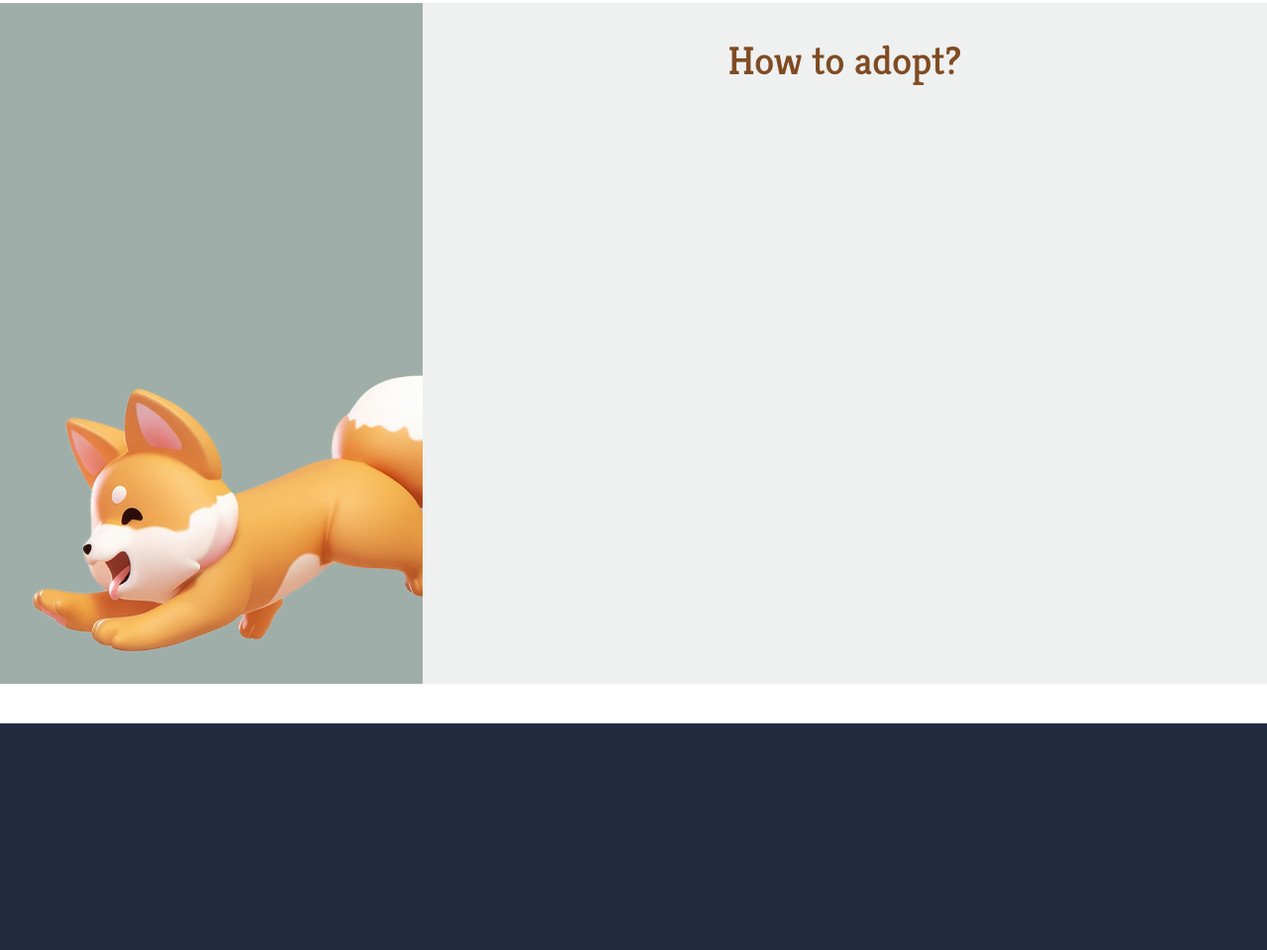
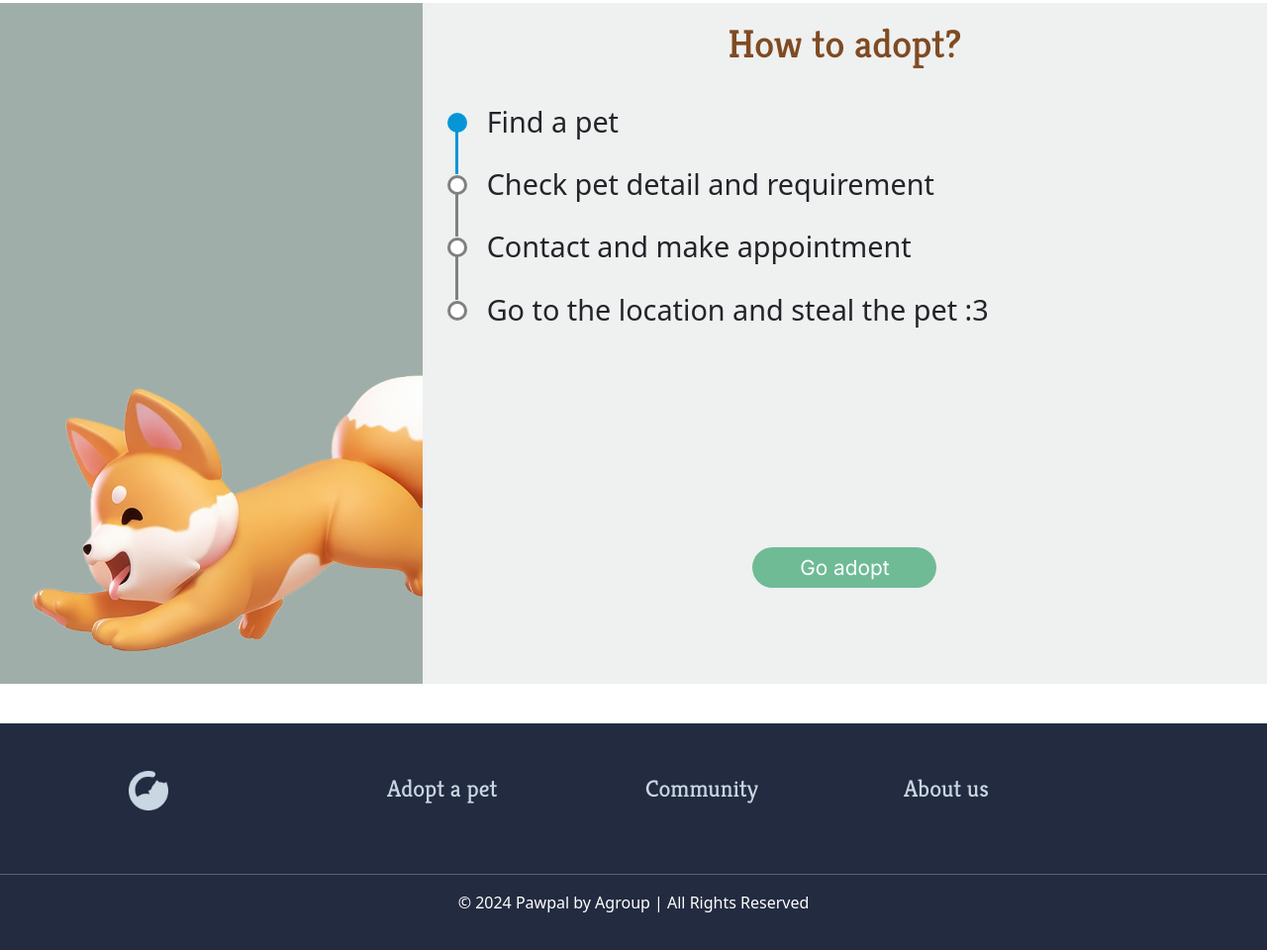
Before and after one commit to phg02/frontend4WebStudio, a plain HTML site: page index.html in a window 1280 px wide. Shown: the part 1525-2485 px from the top of the page at 99% size. Drawn offline with nearby package versions, Linux system fonts and the light colour scheme.

Commit message:
one-section-left

```diff
--- a/index.html
+++ b/index.html
@@ -81,11 +81,90 @@
             </div>
             <div class="process">
                 <h1>How to adopt?</h1>
+                <div class='step-wrapper'>
+                    <div class="container-step">
+                        <!-- completed -->
+                        <div class="step completed">
+                            <div class="v-stepper">
+                                <div class="circle"></div>
+                                <div class="line"></div>
+                            </div>
+
+                            <div class="content">
+                                Find a pet
+                            </div>
+                        </div>
+
+                        <!-- active -->
+                        <div class="step">
+                            <div class="v-stepper">
+                                <div class="circle"></div>
+                                <div class="line"></div>
+                            </div>
+
+                            <div class="content">
+                                Check pet detail and requirement
+                            </div>
+                        </div>
+
+                        <!-- empty -->
+                        <div class="step">
+                            <div class="v-stepper">
+                                <div class="circle"></div>
+                                <div class="line"></div>
+                            </div>
+
+                            <div class="content">
+                                Contact and make appointment
+                            </div>
+                        </div>
+
+                        <!-- regular -->
+                        <div class="step">
+                            <div class="v-stepper">
+                                <div class="circle"></div>
+                                <div class="line"></div>
+                            </div>
+
+                            <div class="content">
+                                Go to the location and steal the pet :3
+                            </div>
+                        </div>
+                    </div>
+
+                </div>
+                <div class="adopt-btn-container">
+                    <!-- insert link here -->
+                    <a hred="#" class="adopt-btn bottom-btn">Go adopt</a>
+                </div>
             </div>
         </div>
     </section>
     <section class="whiteblank"></section>
-    <footer></footer>
+    <footer>
+        <div class="container">
+            <div class="row p-5">
+                <div class="col-md-3 gap-bottom">
+                    <!-- fill link -->
+                    <a href="#"> <img src="images/light.png" height="40px" width="40px" style="color: white"></a>
+                </div>
+                <div class="col-lg-3">
+                    <!-- fill link -->
+                    <a href="#adopt-ad">Adopt a pet</a>
+                </div>
+                <div class="col-lg-3">
+                    <!-- fill link -->
+                    <a href="#community-ad">Community</a>
+                </div>
+                <div class="col-lg-3">
+                    <!-- fill link -->
+                    <a href="">About us</a>
+                </div>
+            </div>
+        </div>
+        <hr>
+        <p>&#xa9; 2024 Pawpal by Agroup | All Rights Reserved</p>
+    </footer>
 </body>
 
 </html>
--- a/stylesheet/homepage.css
+++ b/stylesheet/homepage.css
@@ -1,8 +1,17 @@
 @import "shared/fonts.css";
 @import "shared/buttons.css";
+@import "shared/process.css";
+:root{
+    --primary-bg-color: #faf3d8;
+    --secodary-bg-color: #D7DACA;
+    --footer-bg-color: #C8D7E2;
+}
 
+html {
+    scroll-behavior: smooth;
+  }
 .navbar-light {
-  background-color: #faf3d8 !important;
+  background-color: var(--primary-bg-color) !important;
 }
 nav h4 {
   color: #7f4b23 !important;
@@ -11,12 +20,13 @@ nav {
   display: block;
   position: fixed;
   font-family: 'Kreon', sans-serif;
+  width: 100vw;
 }
 
 #landingPart {
   height: 95vh;
-  width: 100%;
-  background-color: #faf3d8;
+  width: 100vw;
+  background-color: var(--primary-bg-color);
 }
 
 .grid-container {
@@ -76,16 +86,34 @@ nav {
     background-color: #EFF0F0;
     height: 100%;
     text-align: center;
+    width: 100%;
 }
 .process >h1{
-    padding: 4%;
+    padding-top: 2%;
+}
+.step-wrapper{
+    height: 70%;
 }
 
 footer{
     height: 30vh;
     background-color: #232B40;
 }
+hr{
+    color: white;
+}
 
+footer a{
+    text-decoration: none;
+    font-family: 'Kreon', sans-serif;
+    color: var(--footer-bg-color);
+    font-size: 1.5rem;
+}
+
+footer p{
+    color: white;
+    text-align: center;
+}
 @media (max-width: 768px) {
   .grid-container {
     grid-template-columns: 1fr;
@@ -118,4 +146,11 @@ footer{
     justify-self: flex-center;
     margin-left: 4rem;
     }
+    .gap-bottom{
+        margin-bottom: 1rem;
+    }
+    footer{
+        height: 45vh;
+        background-color: #232B40;
+    }
 }
--- a/stylesheet/shared/buttons.css
+++ b/stylesheet/shared/buttons.css
@@ -2,6 +2,7 @@
     --primary-btn-color: #B7845C;
     --primary-hover-btn-color: #E2AD83;
     --border-radius: 0.5rem;
+    --adopt-btn-color: #6FBB96;
 }
 
 .custom-btn{
@@ -15,3 +16,17 @@
 .custom-btn:hover{
     background-color: var(--primary-hover-btn-color);
 }
+
+.adopt-btn{
+    background-color: var(--adopt-btn-color);
+    padding: 0.5rem 3rem;
+    border-radius: 3rem;
+    text-decoration: none;
+    color: white;
+    font-size: 1.3rem;
+    font-family: 'Inter', sans-serif;
+}
+
+.adopt-btn:hover{
+    background-color: #BAE3CF;
+}
--- /dev/null
+++ b/stylesheet/shared/process.css
@@ -0,0 +1,98 @@
+.container-step {
+    width: 70%;
+    height: 100%;
+    font-size: 1.8rem;
+    padding:15px;
+  }
+
+  .step {
+
+    padding: 10px;
+
+    display: flex;
+    flex-direction: row;
+    justify-content: flex-start;
+
+    background-color: cream;
+  }
+
+  .v-stepper {
+    position: relative;
+  /*   visibility: visible; */
+  }
+
+
+  /* regular step */
+  .step .circle {
+    background-color: white;
+    border: 3px solid gray;
+    border-radius: 100%;
+    width: 20px;    /* +6 for border */
+    height: 20px;
+    display: inline-block;
+  }
+
+  .step .line {
+      top: 32px;
+    left: 8px;
+  /*   height: 120px; */
+    height: 100%;
+
+      position: absolute;
+      border-left: 3px solid gray;
+  }
+
+  .step.completed .circle {
+    visibility: visible;
+    background-color: rgb(6,150,215);
+    border-color: rgb(6,150,215);
+  }
+
+  .step.completed .line {
+    border-left: 3px solid rgb(6,150,215);
+  }
+
+  .step.active .circle {
+  visibility: visible;
+    border-color: rgb(6,150,215);
+  }
+
+  .step.empty .circle {
+      visibility: hidden;
+  }
+
+  .step.empty .line {
+  /*     visibility: hidden; */
+  /*   height: 150%; */
+    top: 0;
+    height: 150%;
+  }
+
+
+  .step:last-child .line {
+    border-left: 3px solid white;
+    z-index: -1; /* behind the circle to completely hide */
+  }
+
+  .content {
+    margin-left: 20px;
+    display: inline-block;
+  }
+
+
+  @media (max-width: 600px) {
+    .container-step{
+        margin-left: 5%;
+        width:100%;
+        font-size: 1rem;
+    }
+    .step .line {
+        top: 23px;
+      left: 8px;
+    /*   height: 120px; */
+      height: 100%;
+
+        position: absolute;
+        border-left: 3px solid gray;
+    }
+  }
```
Also changed, not shown: images/light.png (added).
